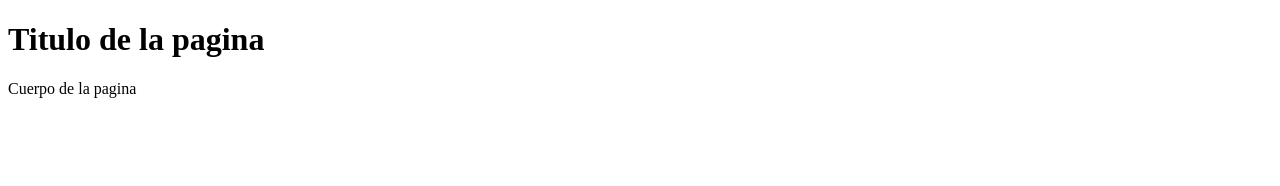
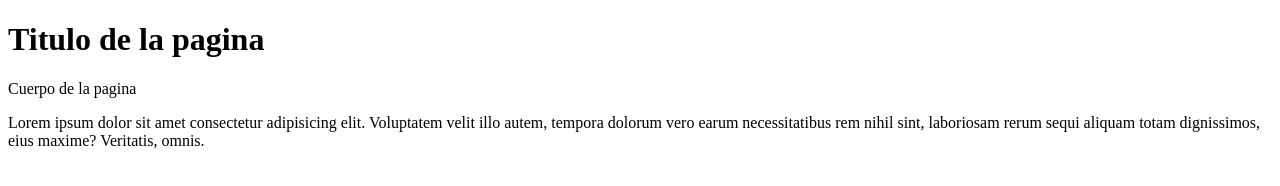
Before and after one commit to agil7/pagina-web, a plain HTML site: page index.html in a window 1280 px wide. Drawn offline with Linux system fonts and the light colour scheme.

Commit message:
nuevo parrafo
Se agrega otro parrafo

```diff
--- a/index.html
+++ b/index.html
@@ -14,5 +14,7 @@
         <p>Cuerpo de la pagina</p>
     </div>
 
+    Lorem ipsum dolor sit amet consectetur adipisicing elit. Voluptatem velit illo autem, tempora dolorum vero earum necessitatibus rem nihil sint, laboriosam rerum sequi aliquam totam dignissimos, eius maxime? Veritatis, omnis.
+
 </body>
 </html>
```
